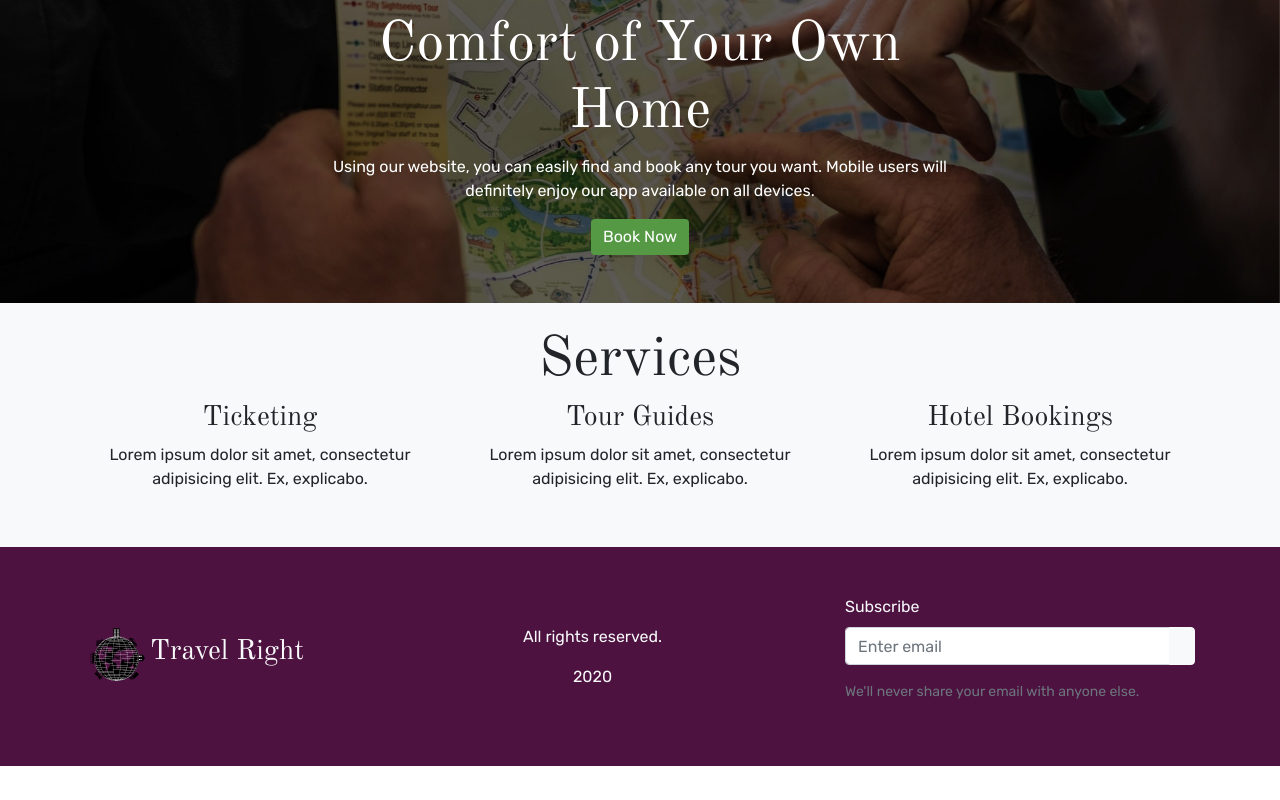
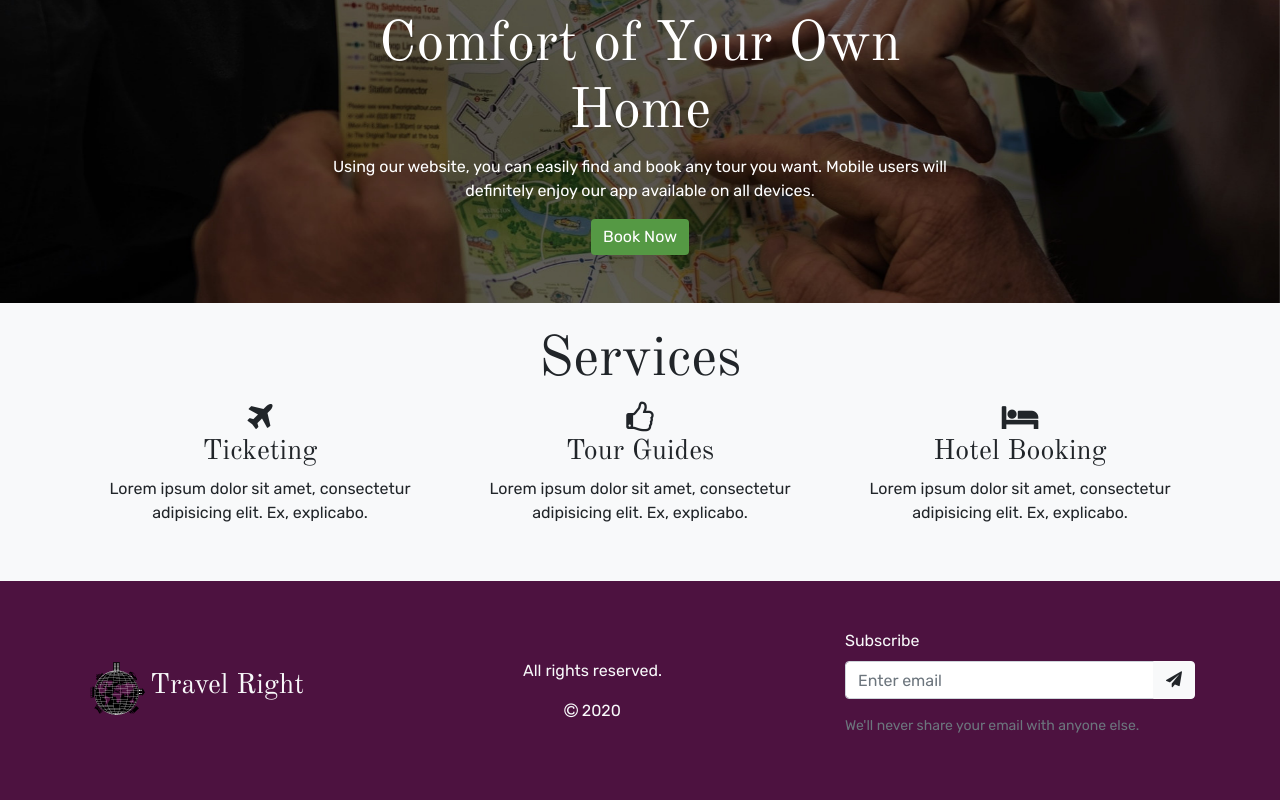
Before and after one commit to jefferygraham/portfolio-react, a React (Create React App) app: page / in a window 1280 px wide. Shown: the part 2084-2884 px from the top of the page. Before the commit the page ends 2850 px from the top, so only its background shows below. Built offline with nearby package versions, Linux system fonts and the light colour scheme.

Commit message:
refactor servicesList

```diff
--- a/package.json
+++ b/package.json
@@ -7,6 +7,7 @@
     "@testing-library/react": "^9.3.2",
     "@testing-library/user-event": "^7.1.2",
     "bootstrap": "4.5.2",
+    "font-awesome": "4.7.0",
     "react": "^16.13.1",
     "react-dom": "^16.13.1",
     "react-parallax": "^3.0.3",
--- a/src/DestinationList.js
+++ b/src/DestinationList.js
@@ -48,7 +48,7 @@ class DestinationList extends Component {
         {/* <!-- CARD DECK --> */}
         <div className='row pt-5 text-center'>
           {destinations.map((destination) => (
-            <div className='col-4'>
+            <div key={destination.title} className='col-4'>
               <Card className='mb-3 border-0'>
                 <CardImg
                   top
--- a/src/ServicesList.js
+++ b/src/ServicesList.js
@@ -1,4 +1,25 @@
 import React from 'react';
+
+const services = [
+  {
+    heading: 'Ticketing',
+    description:
+      'Lorem ipsum dolor sit amet, consectetur adipisicing elit. Ex, explicabo.',
+    faIcon: 'fa fa-plane fa-2x',
+  },
+  {
+    heading: 'Tour Guides',
+    description:
+      'Lorem ipsum dolor sit amet, consectetur adipisicing elit. Ex, explicabo.',
+    faIcon: 'fa fa-thumbs-o-up fa-2x',
+  },
+  {
+    heading: 'Hotel Booking',
+    description:
+      'Lorem ipsum dolor sit amet, consectetur adipisicing elit. Ex, explicabo.',
+    faIcon: 'fa fa-bed fa-2x',
+  },
+];
 
 function ServicesList() {
   return (
@@ -8,30 +29,13 @@ function ServicesList() {
           <h2 className='display-4 heading'>Services</h2>
         </div>
         <div className='row text-center'>
-          <div className='col-md pb-3'>
-            <i className='fa fa-plane fa-2x py-2' aria-hidden='true'></i>
-            <h3 className='heading'>Ticketing</h3>
-            <p>
-              Lorem ipsum dolor sit amet, consectetur adipisicing elit. Ex,
-              explicabo.
-            </p>
-          </div>
-          <div className='col-md pb-3'>
-            <i className='fa fa-thumbs-o-up fa-2x py-2' aria-hidden='true'></i>
-            <h3 className='heading'>Tour Guides</h3>
-            <p>
-              Lorem ipsum dolor sit amet, consectetur adipisicing elit. Ex,
-              explicabo.
-            </p>
-          </div>
-          <div className='col-md pb-3'>
-            <i className='fa fa-bed fa-2x py-2' aria-hidden='true'></i>
-            <h3 className='heading'>Hotel Bookings</h3>
-            <p>
-              Lorem ipsum dolor sit amet, consectetur adipisicing elit. Ex,
-              explicabo.
-            </p>
-          </div>
+          {services.map((service) => (
+            <div key={service.heading} className='col-md pb-3'>
+              <i className={service.faIcon} aria-hidden='true'></i>
+              <h3 className='heading'>{service.heading}</h3>
+              <p>{service.description}</p>
+            </div>
+          ))}
         </div>
       </div>
     </div>
--- a/src/index.js
+++ b/src/index.js
@@ -2,6 +2,7 @@ import React from 'react';
 import ReactDOM from 'react-dom';
 import './index.css';
 import 'bootstrap/dist/css/bootstrap.min.css';
+import 'font-awesome/css/font-awesome.css';
 import 'typeface-rubik';
 import 'typeface-old-standard-tt';
 import App from './App';
```
Also changed, not shown: 1 other file (tests, documents, lock files or other folders).
